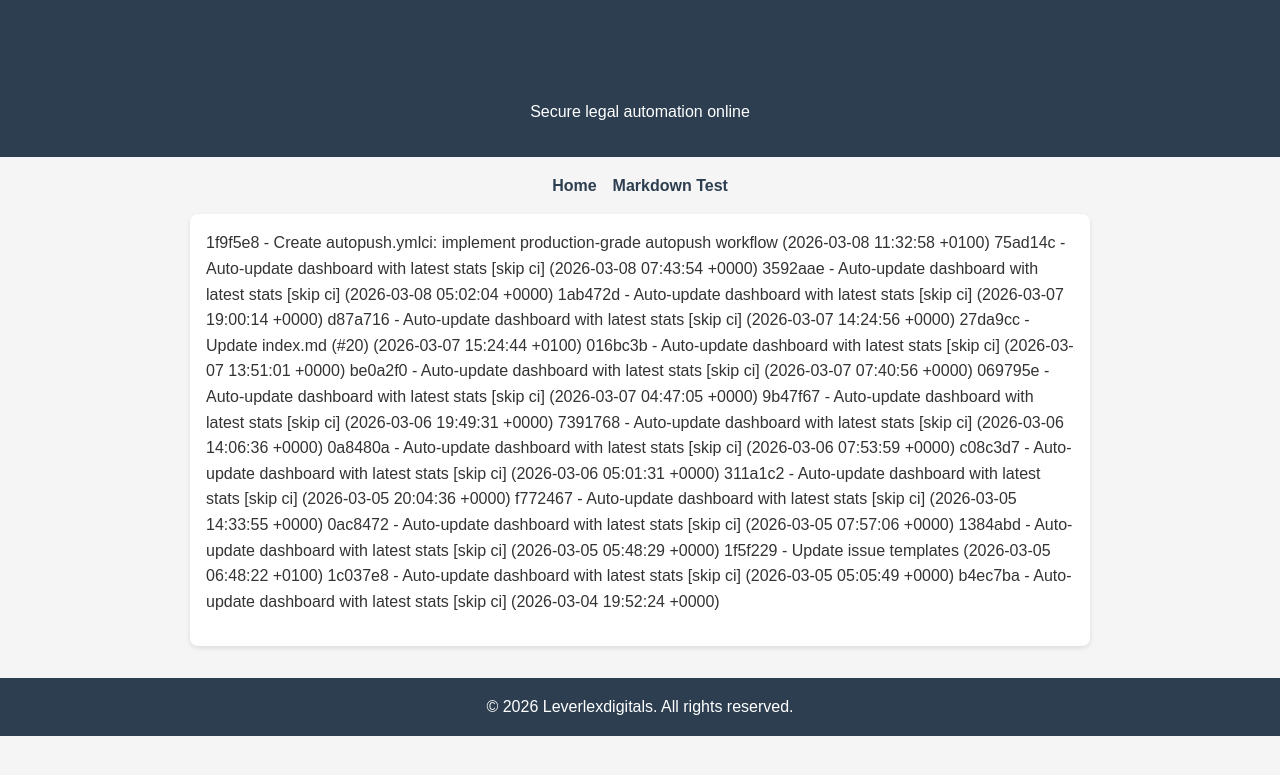
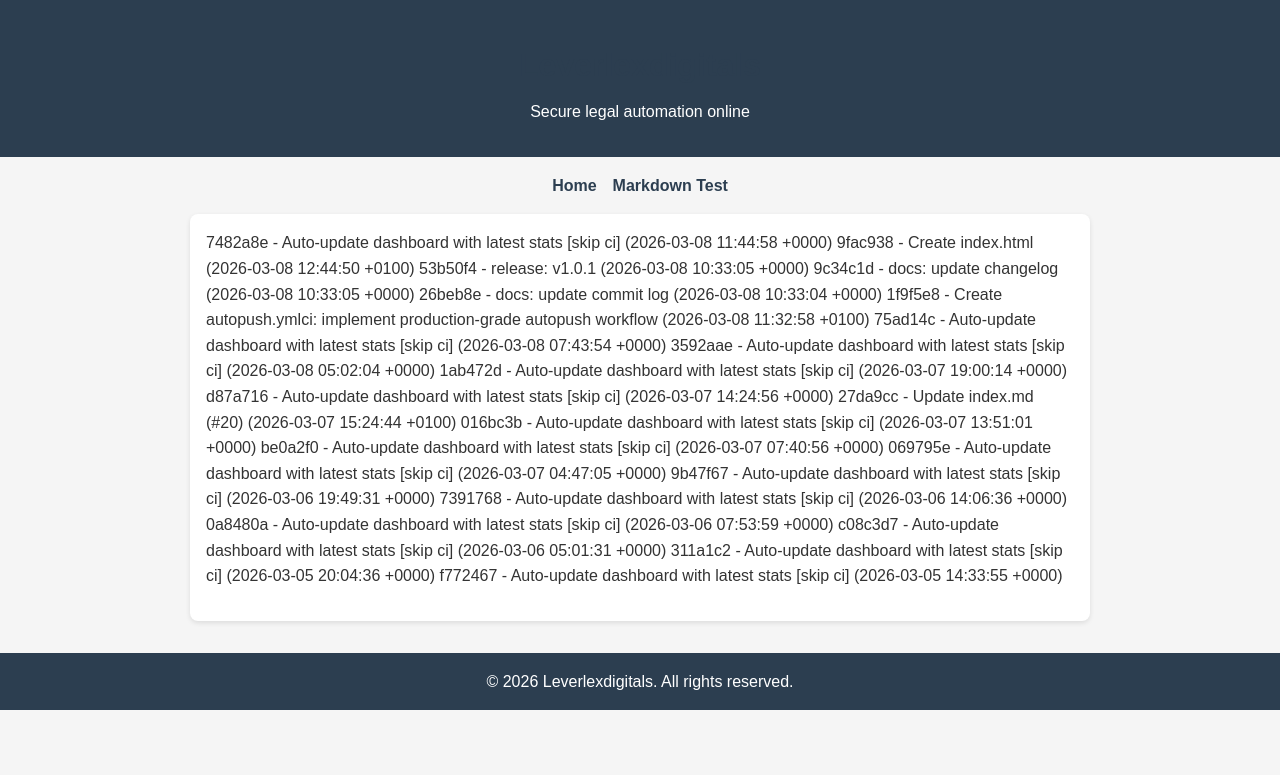
Before and after one commit to LEVERLEX/leverlex.github.io, a Jekyll site: the page built from COMMITS.md, in a window 1280 px wide. Shown: the top 775 px of the page. Built offline with Jekyll 4.4.1, drawn with Linux system fonts in a browser that asks for light colours; our own code applies the rules of GitHub Pages for plain Markdown files.

Commit message:
docs: update commit log

```diff
--- a/COMMITS.md
+++ b/COMMITS.md
@@ -1,3 +1,8 @@
+7482a8e - Auto-update dashboard with latest stats [skip ci] (2026-03-08 11:44:58 +0000)
+9fac938 - Create index.html (2026-03-08 12:44:50 +0100)
+53b50f4 - release: v1.0.1 (2026-03-08 10:33:05 +0000)
+9c34c1d - docs: update changelog (2026-03-08 10:33:05 +0000)
+26beb8e - docs: update commit log (2026-03-08 10:33:04 +0000)
 1f9f5e8 - Create autopush.ymlci: implement production-grade autopush workflow (2026-03-08 11:32:58 +0100)
 75ad14c - Auto-update dashboard with latest stats [skip ci] (2026-03-08 07:43:54 +0000)
 3592aae - Auto-update dashboard with latest stats [skip ci] (2026-03-08 05:02:04 +0000)
@@ -13,8 +18,3 @@ be0a2f0 - Auto-update dashboard with latest stats [skip ci] (2026-03-07 07:40:56
 c08c3d7 - Auto-update dashboard with latest stats [skip ci] (2026-03-06 05:01:31 +0000)
 311a1c2 - Auto-update dashboard with latest stats [skip ci] (2026-03-05 20:04:36 +0000)
 f772467 - Auto-update dashboard with latest stats [skip ci] (2026-03-05 14:33:55 +0000)
-0ac8472 - Auto-update dashboard with latest stats [skip ci] (2026-03-05 07:57:06 +0000)
-1384abd - Auto-update dashboard with latest stats [skip ci] (2026-03-05 05:48:29 +0000)
-1f5f229 - Update issue templates (2026-03-05 06:48:22 +0100)
-1c037e8 - Auto-update dashboard with latest stats [skip ci] (2026-03-05 05:05:49 +0000)
-b4ec7ba - Auto-update dashboard with latest stats [skip ci] (2026-03-04 19:52:24 +0000)
```
